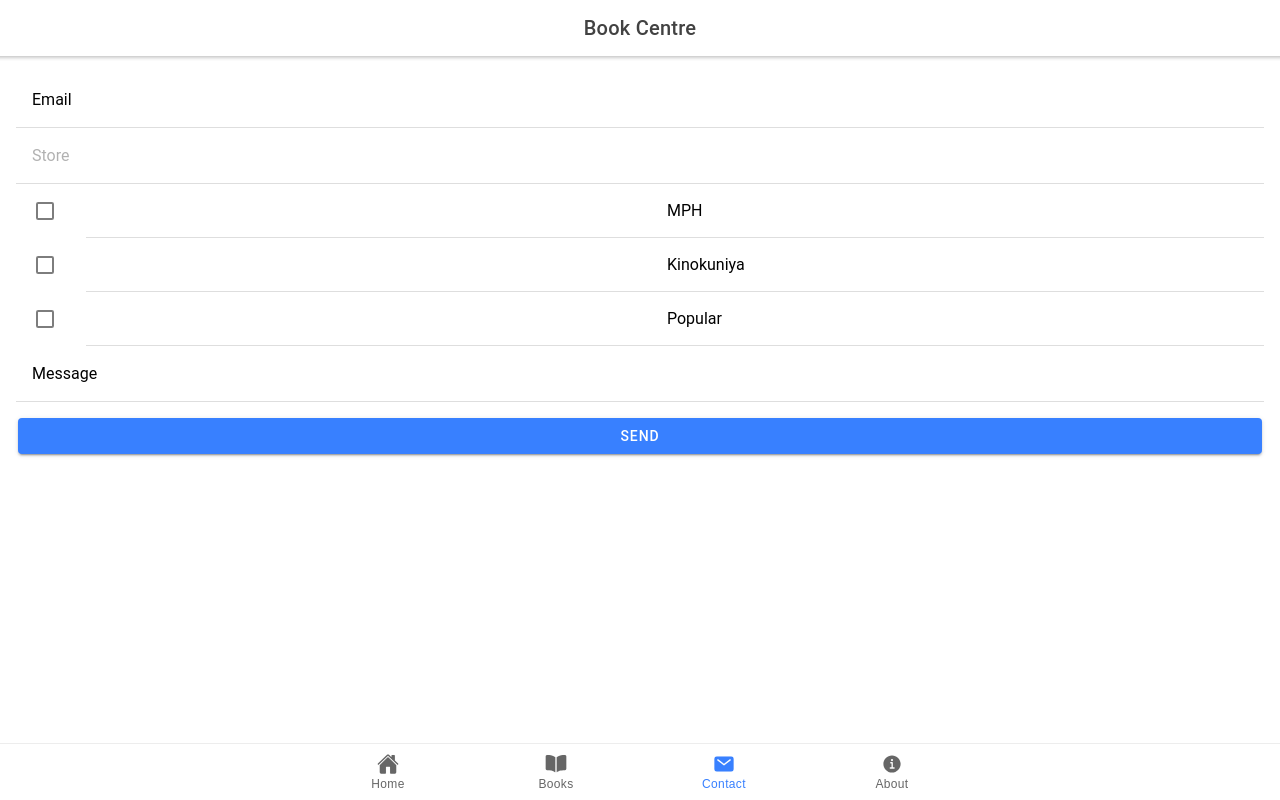
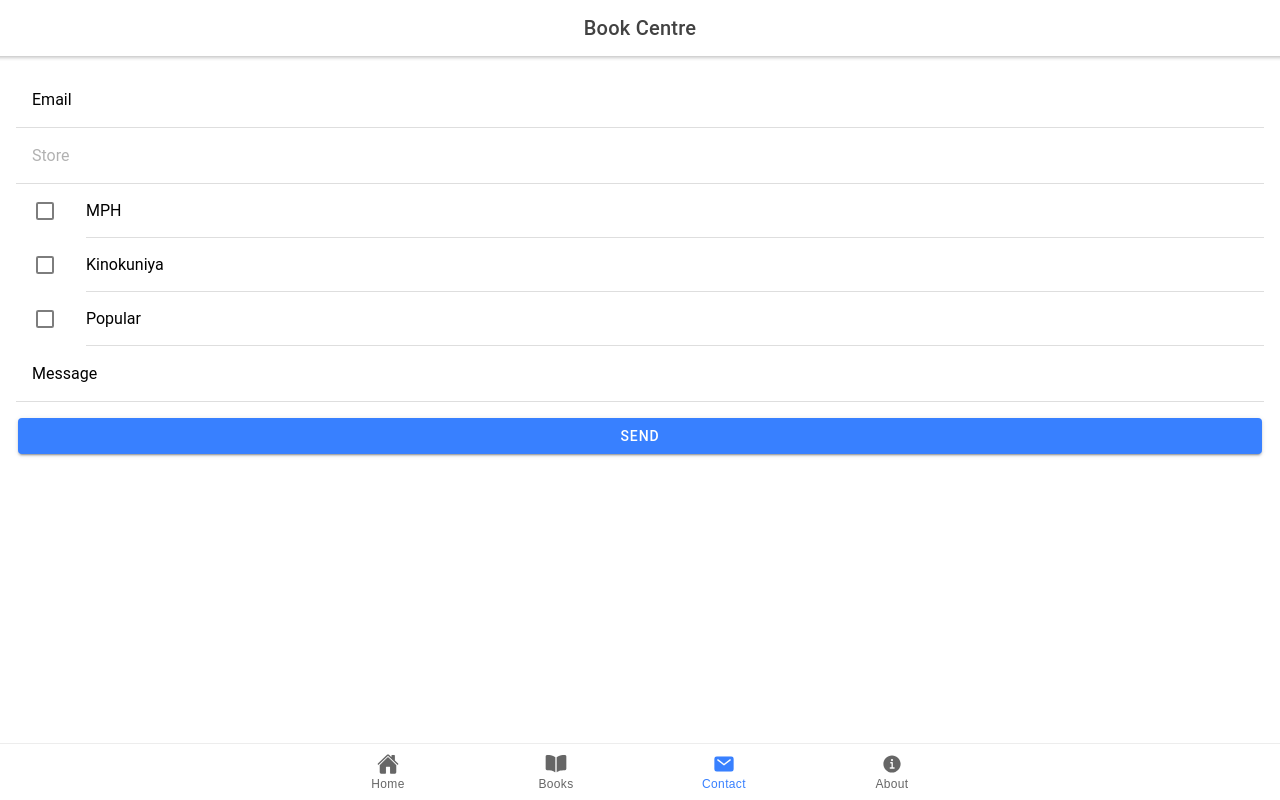
Before and after one commit to amirizhar/Book-Centre, a React (Create React App) app: page /tab3 in a window 1280 px wide. Built offline with nearby package versions, Linux system fonts and the light colour scheme.

Commit message:
update-UI

```diff
--- a/src/pages/Tab3.tsx
+++ b/src/pages/Tab3.tsx
@@ -1,4 +1,5 @@
 import { IonButton, IonCheckbox, IonContent, IonHeader, IonInput, IonItem, IonLabel, IonPage, IonTitle, IonToolbar } from '@ionic/react';
+import { text } from 'ionicons/icons';
 import ExploreContainer from '../components/ExploreContainer';
 import './Tab3.css';
 
@@ -29,21 +30,21 @@ const Tab3: React.FC = () => {
           </IonItem>
 
           <IonItem>
-              <IonLabel position="floating">Store</IonLabel>
+              {/* <IonLabel position="floating">Store</IonLabel> */}
                 <IonCheckbox slot="start"></IonCheckbox>
-                <IonLabel>MPH</IonLabel>
+                <IonLabel style={{textAlign: 'left'}}>MPH</IonLabel>
               </IonItem>
 
               <IonItem>
-              <IonLabel position="floating">Store</IonLabel>
+              {/* <IonLabel position="floating">Store</IonLabel> */}
                 <IonCheckbox slot="start"></IonCheckbox>
-                <IonLabel>Kinokuniya</IonLabel>
+                <IonLabel style={{textAlign: 'left'}}>Kinokuniya</IonLabel>
               </IonItem>
 
               <IonItem>
-              <IonLabel position="floating">Store</IonLabel>
+              {/* <IonLabel position="floating">Store</IonLabel> */}
                 <IonCheckbox slot="start"></IonCheckbox>
-                <IonLabel>Popular</IonLabel>
+                <IonLabel style={{textAlign: 'left'}}>Popular</IonLabel>
               </IonItem>
 
           <IonItem>
```
Also changed, not shown: 1 other file (tests, documents, lock files or other folders).
